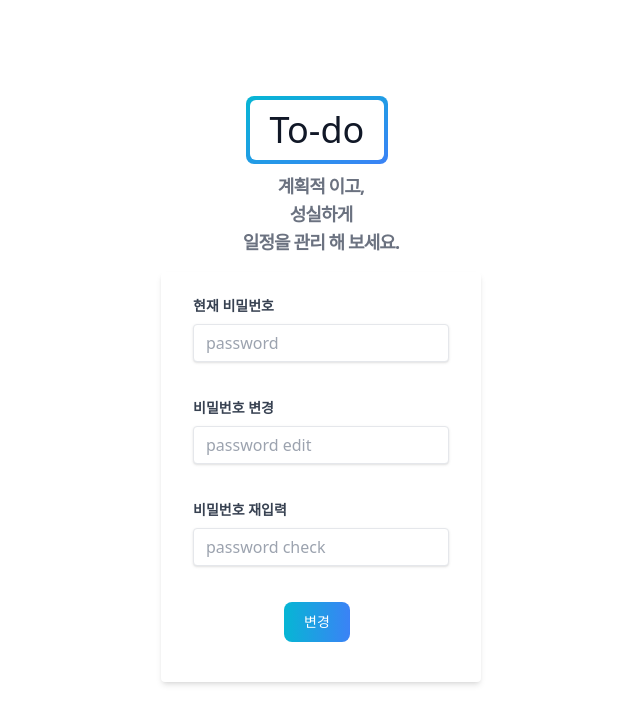
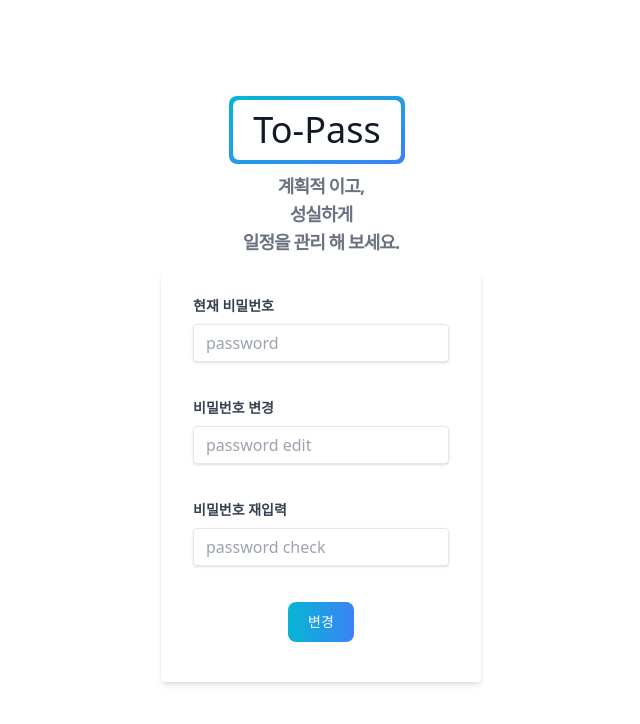
Before and after one commit to Plumaura/To_do_Python, a Django app: page /user/pwUpdate/ in a window 1280 px wide. Shown: the top 724 px of the page, without its empty margins (319-959 px from the left). Run offline with Django 4.2, Linux system fonts and the light colour scheme; some libraries are stand-ins or nearby versions.

Commit message:
finalfinal

```diff
--- a/myweb/myapp/templates/changeNick.html
+++ b/myweb/myapp/templates/changeNick.html
@@ -14,7 +14,7 @@
             id="title"
             class="relative px-5 py-2.5 transition-all ease-in duration-75 bg-white dark:bg-gray-900 rounded-md group-hover:bg-opacity-0"
           >
-            To-do
+            To-Nick
           </div>
         </button>
         <p id="slo" class="tracking-tighter text-gray-500 md:text-lg dark:text-gray-400">
@@ -43,7 +43,7 @@
         </div>
         <div class="flex items-center justify-center">
           <input
-            class="text-white bg-gradient-to-r from-cyan-500 to-blue-500 hover:bg-gradient-to-bl focus:ring-4 focus:outline-none focus:ring-cyan-300 dark:focus:ring-cyan-800 font-medium rounded-lg text-sm px-5 py-2.5 text-center mr-2 mb-2"
+            class="text-white bg-gradient-to-r from-cyan-500 to-blue-500 hover:bg-gradient-to-bl focus:ring-4 focus:outline-none focus:ring-cyan-300 dark:focus:ring-cyan-800 font-medium rounded-lg text-sm px-5 py-2.5 text-center mb-2"
             type="submit"
             value="변경"
           />
--- a/myweb/myapp/templates/login.html
+++ b/myweb/myapp/templates/login.html
@@ -61,7 +61,7 @@
             />
             <a
               href="{% url 'user_create' %}"
-              class="text-white bg-gradient-to-br from-pink-500 to-orange-400 hover:bg-gradient-to-bl focus:ring-4 focus:outline-none focus:ring-pink-200 dark:focus:ring-pink-800 font-medium rounded-lg text-sm px-5 py-2.5 text-center mr-2 mb-2"
+              class="text-white bg-gradient-to-br from-pink-500 to-orange-400 hover:bg-gradient-to-bl focus:ring-4 focus:outline-none focus:ring-pink-200 dark:focus:ring-pink-800 font-medium rounded-lg text-sm px-5 py-2.5 text-center mb-2"
             >
               회원가입
             </a>
--- a/myweb/myapp/templates/userUpdate.html
+++ b/myweb/myapp/templates/userUpdate.html
@@ -23,7 +23,7 @@
               id="title"
               class="relative px-5 py-2.5 transition-all ease-in duration-75 bg-white dark:bg-gray-900 rounded-md group-hover:bg-opacity-0"
             >
-              To-do
+              To-Pass
             </div>
           </button>
           <p id="slo" class="tracking-tighter text-gray-500 md:text-lg dark:text-gray-400">
@@ -70,7 +70,7 @@
           </div>
           <div class="flex items-center justify-center">
             <input
-              class="text-white bg-gradient-to-r from-cyan-500 to-blue-500 hover:bg-gradient-to-bl focus:ring-4 focus:outline-none focus:ring-cyan-300 dark:focus:ring-cyan-800 font-medium rounded-lg text-sm px-5 py-2.5 text-center mr-2 mb-2"
+              class="text-white bg-gradient-to-r from-cyan-500 to-blue-500 hover:bg-gradient-to-bl focus:ring-4 focus:outline-none focus:ring-cyan-300 dark:focus:ring-cyan-800 font-medium rounded-lg text-sm px-5 py-2.5 text-center mb-2"
               type="submit"
               value="변경"
             />
@@ -84,18 +84,13 @@
         var updatePwU = document.getElementById("updatePwU").value;
         var updatePwC = document.getElementById("updatePwC").value;
 
-        if((updatePw == "") || (updatePwU == "") || (updatePwC == ""))
-        {
+        if (updatePw == "" || updatePwU == "" || updatePwC == "") {
           alert("양식을 모두 작성해주세요");
           return false;
-        }
-        else if(updatePwU != updatePwC)
-        {
+        } else if (updatePwU != updatePwC) {
           alert("비밀번호와 비밀번호 확인이 일치하지 않습니다");
           return false;
-        }
-        else
-        {
+        } else {
           return true;
         }
       }
```
